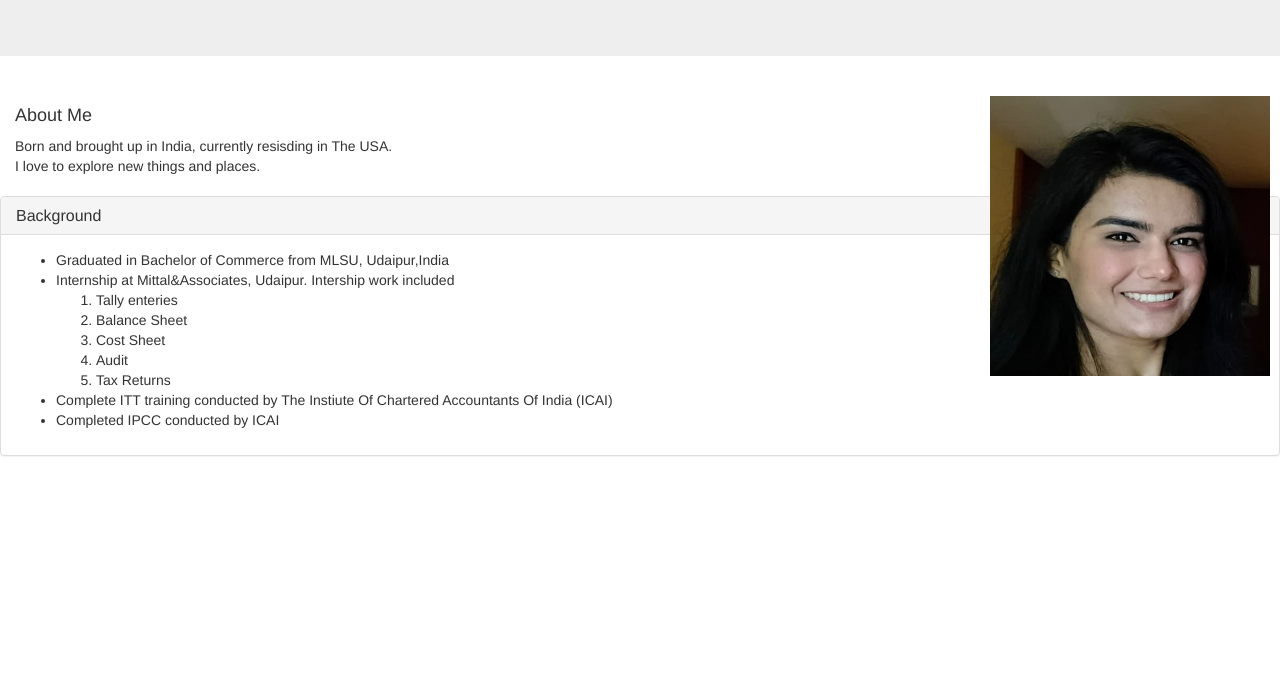
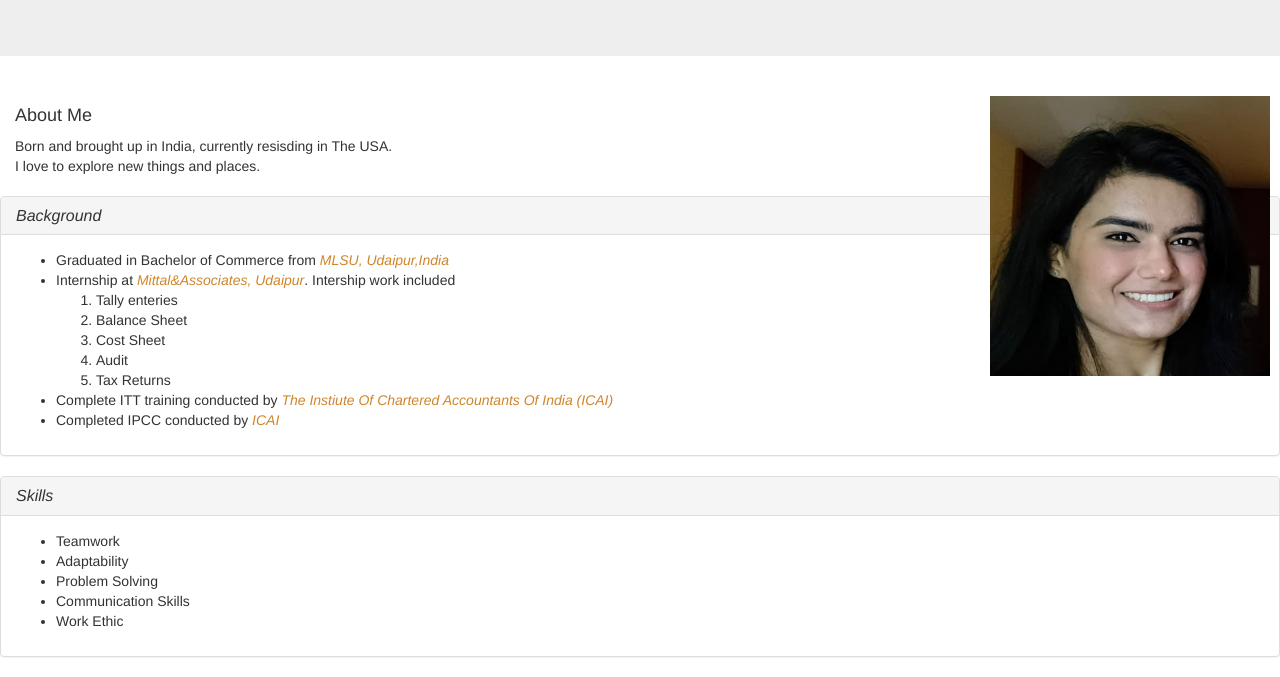
Before and after one commit to nehad1992/Portfolio-Project1, a plain HTML site: page index.html in a window 1280 px wide. Shown: the part 169-846 px from the top of the page. Before the commit the page ends 800 px from the top, so only its background shows below. Drawn offline with Linux system fonts and the light colour scheme.

Commit message:
ADD background, panels title and body

```diff
--- a/css/styles.css
+++ b/css/styles.css
@@ -22,3 +22,11 @@ h1 {
     padding: 10px;
     padding-left: 15px;
 }
+h3 {
+    font-style: italic;
+    font-weight: 300;
+}
+.background {
+    color: rgb(207, 133, 42);
+    font-style: italic;
+}
--- a/index.html
+++ b/index.html
@@ -35,8 +35,8 @@
 					</div>
 					<div class="panel-body">
 						<ul>
-							<li> Graduated in Bachelor of Commerce from MLSU, Udaipur,India </li>
-							<li>Internship at Mittal&Associates, Udaipur. Intership work included</li>
+							<li> Graduated in Bachelor of Commerce from <span class="background"> MLSU, Udaipur,India</span></li>
+							<li>Internship at <span class="background">Mittal&Associates, Udaipur</span>. Intership work included</li>
 								<ol>
 									<li>Tally enteries</li>
 									<li>Balance Sheet</li>
@@ -44,11 +44,28 @@
 									<li>Audit</li>
 									<li>Tax Returns</li>
 								</ol>
-							<li>Complete ITT training conducted by The Instiute Of Chartered Accountants Of India (ICAI)</li>
-							<li>Completed IPCC conducted by ICAI</li>
+							<li>Complete ITT training conducted by <span class="background">The Instiute Of Chartered Accountants Of India (ICAI)</span></li>
+							<li>Completed IPCC conducted by <span class="background">ICAI</span></li>
 						</ul>
 					</div>
 				</div>
+				<div class="panel panel-default">
+					<div class="panel-heading">
+						<h3 class="panel-title">Skills</h3>
+					</div>
+					<div class="panel-body">
+						<ul>
+							<li>Teamwork</li>
+							<li>Adaptability</li>
+							<li>Problem Solving</li>
+							<li>Communication Skills</li>
+							<li>Work Ethic</li>
+						</ul>
+					</div>
+
+				</div>
+
+
 
 
 
```
